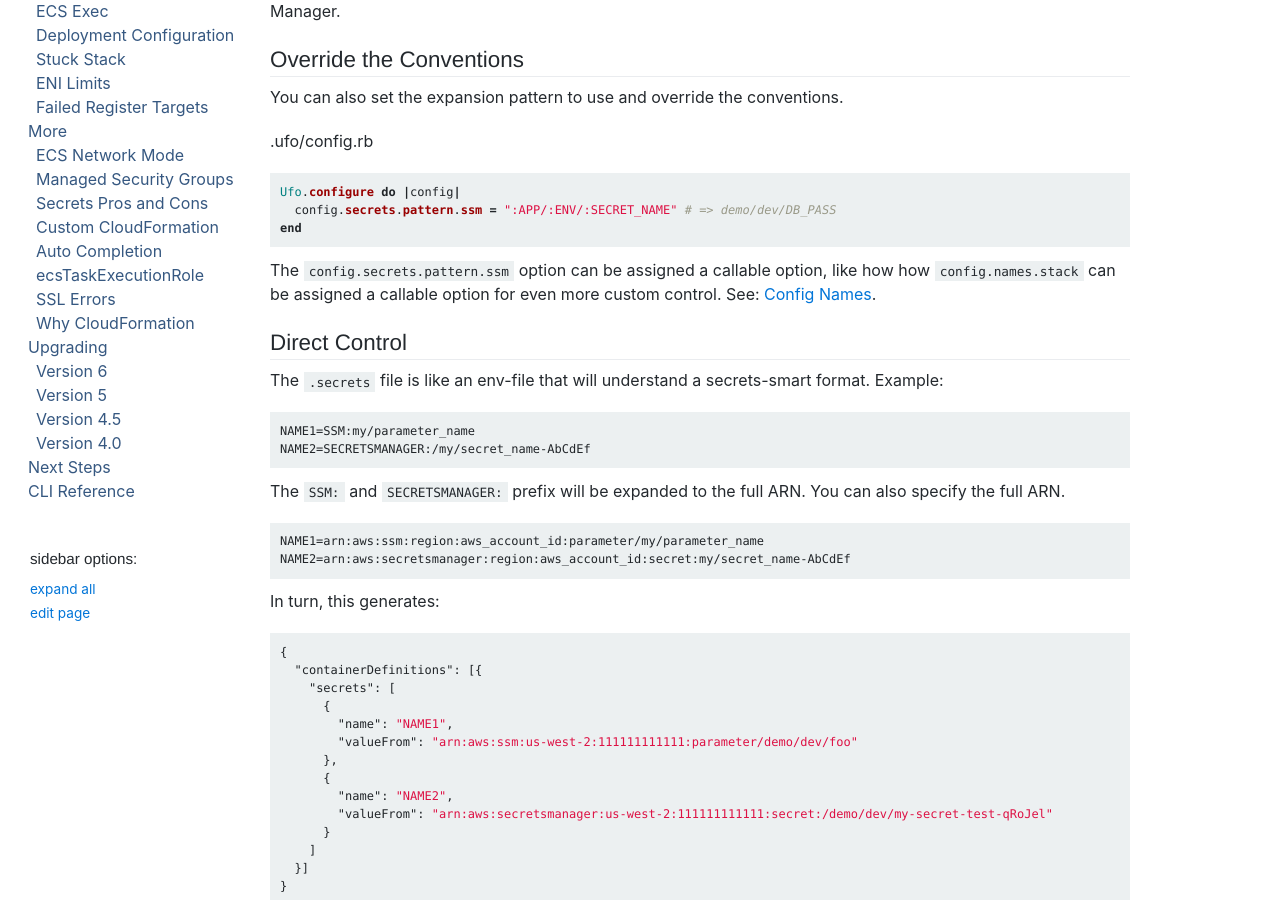
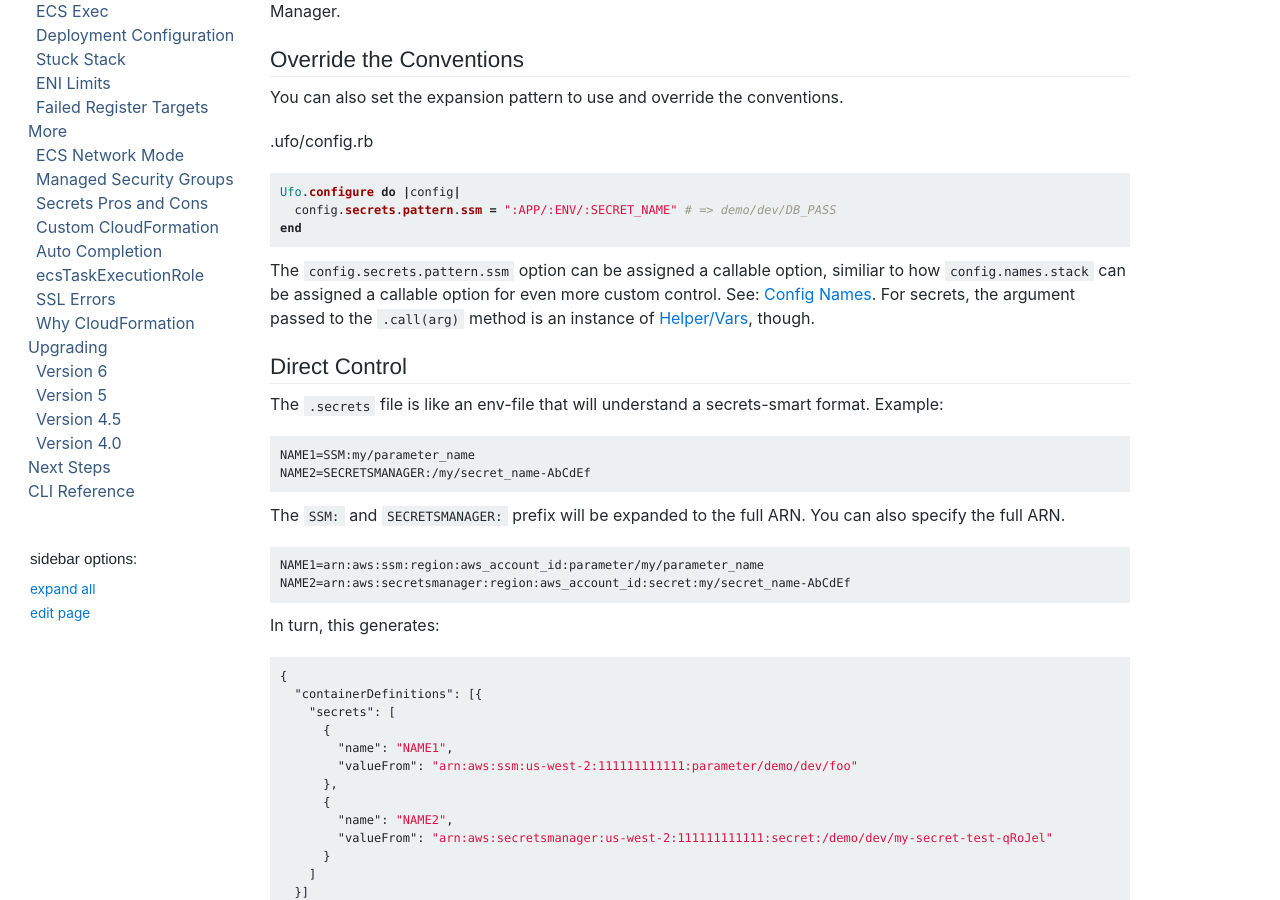
Before and after one commit to boltops-tools/ufo-docs, a Jekyll site: the page built from _docs/helpers/builtin/secrets.md, in a window 1280 px wide and 900 px high, scrolled down 1666 px. Built offline with Jekyll 4.4.1, drawn with Linux system fonts in a browser that asks for light colours; cached includes are drawn as plain includes; a script that is not in the unit is left out.

Commit message:
callable option docs

````diff
--- a/_docs/helpers/builtin/secrets.md
+++ b/_docs/helpers/builtin/secrets.md
@@ -88,7 +88,7 @@ Ufo.configure do |config|
 end
 ```
 
-The `config.secrets.pattern.ssm` option can be assigned a callable option, like how how `config.names.stack` can be assigned a callable option for even more custom control. See: [Config Names]({% link _docs/config/names.md %}).
+The `config.secrets.pattern.ssm` option can be assigned a callable option, similiar to how `config.names.stack` can be assigned a callable option for even more custom control. See: [Config Names]({% link _docs/config/names.md %}). For secrets, the argument passed to the `.call(arg)` method is an instance of [Helper/Vars](https://github.com/boltops-tools/ufo/blob/master/lib/ufo/task_definition/helpers/vars.rb), though.
 
 ## Direct Control
 
````
Also changed, not shown: _docs/config/reference.md (+1 -3 lines), _includes/config/reference/callable-option.md (added, +1 -0 lines), _includes/config/reference/names.md (+2 -2 lines), _includes/config/reference/secrets.md (added, +3 -0 lines).
